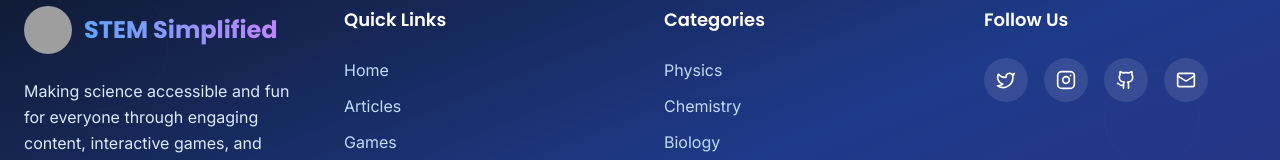
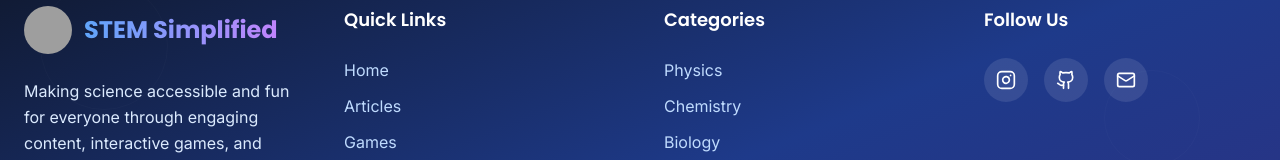
Before and after one commit to jevesh14/stemsimplified, a React (Vite) app: page /delve-deeper/1 in a window 1280 px wide. Shown: the part 8121-8281 px from the top of the page. Built offline with nearby package versions, Linux system fonts and the light colour scheme; grey boxes are pictures that could not be loaded.

Commit message:
Added links removed twitter

```diff
--- a/src/components/Footer.tsx
+++ b/src/components/Footer.tsx
@@ -1,13 +1,12 @@
 import React from 'react';
-import { Github, Twitter, Instagram, Sparkles, Mail, MapPin, Phone, Heart } from 'lucide-react';
+import { Github, Instagram, Sparkles, Mail, MapPin, Phone, Heart } from 'lucide-react';
 
 const Footer: React.FC = () => {
   const currentYear = new Date().getFullYear();
 
   const socialLinks = [
-    { icon: <Twitter className="w-5 h-5" />, href: '#', label: 'Twitter', color: 'hover:bg-blue-500' },
-    { icon: <Instagram className="w-5 h-5" />, href: '#', label: 'Instagram', color: 'hover:bg-pink-500' },
-    { icon: <Github className="w-5 h-5" />, href: '#', label: 'GitHub', color: 'hover:bg-gray-700' },
+    { icon: <Instagram className="w-5 h-5" />, href: 'https://www.instagram.com/stembutsimplified?igsh=MTVoa3d5NXk1NW5uaw==', label: 'Instagram', color: 'hover:bg-pink-500' },
+    { icon: <Github className="w-5 h-5" />, href: 'https://github.com/jevesh14', label: 'GitHub', color: 'hover:bg-gray-700' },
     { icon: <Mail className="w-5 h-5" />, href: 'mailto:jainjevesh@gmail.com', label: 'Email', color: 'hover:bg-green-500' }
   ];
 
```
